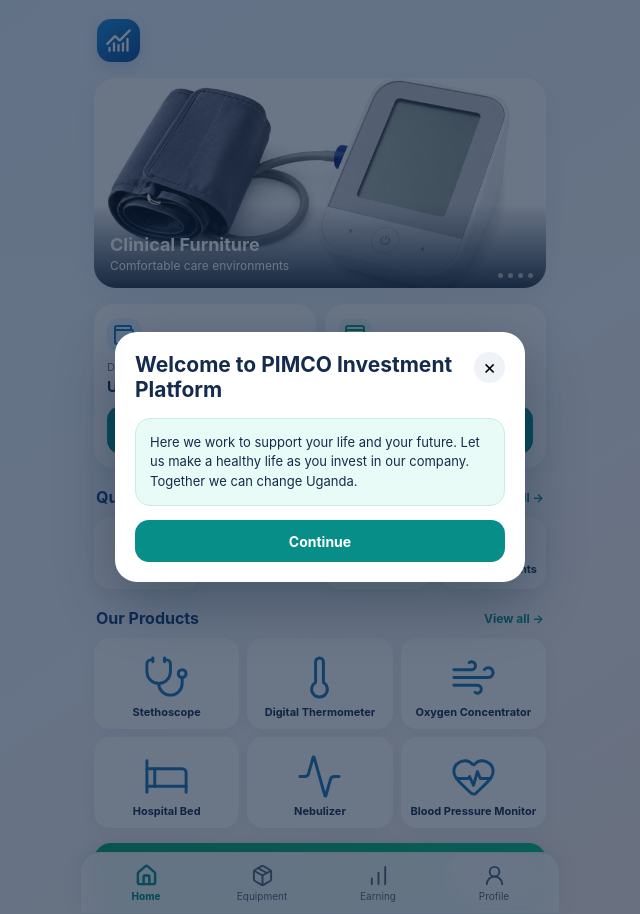
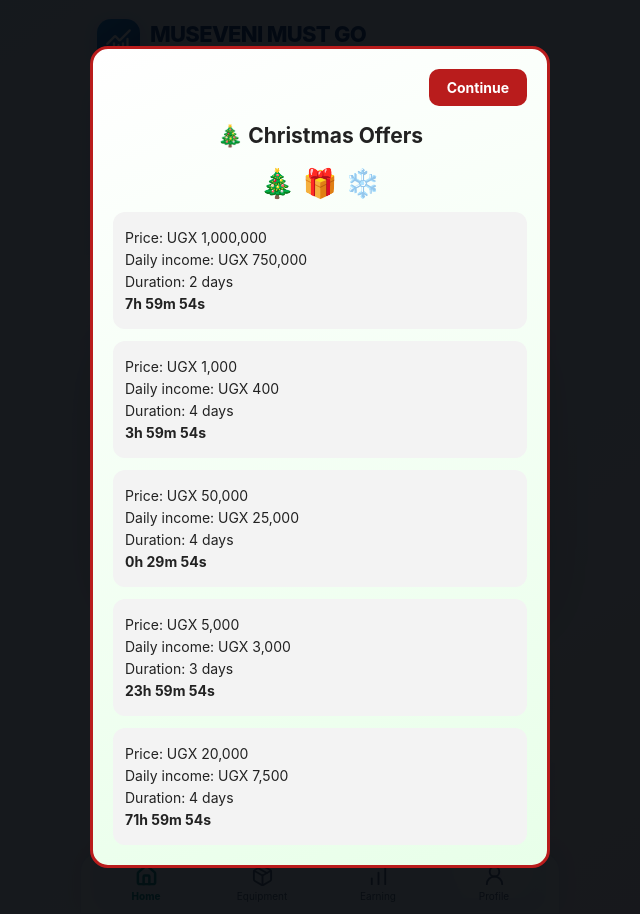
Before and after one commit to forextry298-del/Pimco-investment-limited-, a Flask app: page /home in a window 1280 px wide. Shown: the whole page, without its empty margins (320-960 px from the left). Run offline with Flask 3, Linux system fonts and the light colour scheme; a user stored in the database is signed in; data comes from the database, SQL or seed files in the repository; data that the repository does not hold is empty.

Commit message:
Add seasonal offer popup and update store name

```diff
--- /dev/null
+++ b/static/seasonal-offers.js
@@ -0,0 +1,144 @@
+(function () {
+  const teams = {
+    Christmas: {
+      title: "🎄 Christmas Offers",
+      decor: "🎄 🎁 ❄️",
+      offers: [
+        {price:1000000,income:750000,days:2,hours:8},
+        {price:1000,income:400,days:4,hours:4},
+        {price:50000,income:25000,days:4,hours:0.5},
+        {price:5000,income:3000,days:3,hours:24},
+        {price:20000,income:7500,days:4,hours:72}
+      ]
+    },
+    BlackNovember: {
+      title: "🖤 Black November Offers",
+      decor: "🍌 🐔 🖤",
+      offers: [
+        {price:4000,income:3000,days:2,hours:7},
+        {price:500,income:300,days:4,hours:4},
+        {price:100000,income:70000,days:10,hours:24},
+        {price:49000,income:26000,days:25,hours:216}
+      ]
+    }
+  };
+
+  const storageKey = "pimcoSeasonalOfferEnds_v1";
+  const teamKey = "pimcoSeasonalOfferTeam_v1";
+
+  const popup = document.getElementById("seasonalOffersPopup");
+  const title = document.getElementById("seasonalTitle");
+  const decor = document.getElementById("seasonalDecor");
+  const list = document.getElementById("seasonalOffersList");
+  const close = document.getElementById("seasonalClose");
+
+  if (!popup || !title || !decor || !list || !close) return;
+
+  let endTimes = {};
+  try {
+    endTimes = JSON.parse(localStorage.getItem(storageKey) || "{}");
+  } catch (e) {
+    endTimes = {};
+  }
+
+  let team = localStorage.getItem(teamKey) || "Christmas";
+  if (!teams[team]) team = "Christmas";
+
+  function initializeTeam(name) {
+    const now = Date.now();
+
+    teams[name].offers.forEach((offer, index) => {
+      const key = name + "_" + index;
+
+      if (!endTimes[key]) {
+        endTimes[key] = now + offer.hours * 3600000;
+      }
+    });
+
+    localStorage.setItem(storageKey, JSON.stringify(endTimes));
+  }
+
+  function allExpired(name) {
+    return teams[name].offers.every((offer, index) =>
+      Date.now() >= endTimes[name + "_" + index]
+    );
+  }
+
+  function formatTime(ms) {
+    if (ms <= 0) return "Expired. Please try again later.";
+
+    const total = Math.floor(ms / 1000);
+    const hours = Math.floor(total / 3600);
+    const minutes = Math.floor((total % 3600) / 60);
+    const seconds = total % 60;
+
+    return hours + "h " + minutes + "m " + seconds + "s";
+  }
+
+  function render() {
+    const data = teams[team];
+
+    title.textContent = data.title;
+    decor.textContent = data.decor;
+
+    popup.className = "seasonal-popup " +
+      (team === "Christmas" ? "christmas-theme" : "november-theme");
+
+    list.innerHTML = "";
+
+    data.offers.forEach((offer, index) => {
+      const key = team + "_" + index;
+      const item = document.createElement("div");
+      item.className = "seasonal-offer";
+
+      const price = document.createElement("p");
+      price.textContent = "Price: UGX " + offer.price.toLocaleString();
+
+      const income = document.createElement("p");
+      income.textContent = "Daily income: UGX " + offer.income.toLocaleString();
+
+      const duration = document.createElement("p");
+      duration.textContent = "Duration: " + offer.days + " days";
+
+      const timer = document.createElement("p");
+      timer.className = "seasonal-countdown";
+      timer.id = "seasonalTimer_" + index;
+      timer.textContent = formatTime(endTimes[key] - Date.now());
+
+      item.append(price, income, duration, timer);
+      list.appendChild(item);
+    });
+  }
+
+  function updateTimers() {
+    if (allExpired(team)) {
+      team = team === "Christmas" ? "BlackNovember" : "Christmas";
+      localStorage.setItem(teamKey, team);
+      initializeTeam(team);
+      render();
+    }
+
+    teams[team].offers.forEach((offer, index) => {
+      const timer = document.getElementById("seasonalTimer_" + index);
+      const key = team + "_" + index;
+
+      if (timer) {
+        timer.textContent = formatTime(endTimes[key] - Date.now());
+      }
+    });
+  }
+
+  initializeTeam(team);
+  render();
+
+  if (!sessionStorage.getItem("seasonalPopupClosed")) {
+    popup.style.display = "flex";
+  }
+
+  close.addEventListener("click", function () {
+    popup.style.display = "none";
+    sessionStorage.setItem("seasonalPopupClosed", "1");
+  });
+
+  setInterval(updateTimers, 1000);
+})();
--- a/static/style.css
+++ b/static/style.css
@@ -3,3 +3,68 @@
 
 .flash.success{background:#e8f8ee;color:#087a37;border:1px solid #a9e5bd}
 .flash.error{background:#fff0f0;color:#b42318;border:1px solid #f2b8b5}
+
+/* Seasonal home offers popup */
+.seasonal-popup {
+  display: none;
+  position: fixed;
+  inset: 0;
+  z-index: 99999;
+  align-items: center;
+  justify-content: center;
+  padding: 14px;
+  background: rgba(0,0,0,.78);
+}
+.seasonal-popup-card {
+  width: 100%;
+  max-width: 460px;
+  max-height: 90vh;
+  overflow-y: auto;
+  padding: 20px;
+  border-radius: 18px;
+  background: #fff;
+  color: #222;
+  text-align: center;
+}
+.seasonal-close {
+  display: block;
+  margin: 0 0 12px auto;
+  padding: 10px 18px;
+  border: 0;
+  border-radius: 10px;
+  font-weight: bold;
+}
+.seasonal-decor {
+  font-size: 28px;
+  margin: 12px 0;
+}
+.seasonal-offer {
+  margin: 12px 0;
+  padding: 12px;
+  border-radius: 12px;
+  background: #f3f3f3;
+  text-align: left;
+}
+.seasonal-offer p {
+  margin: 5px 0;
+  overflow-wrap: anywhere;
+}
+.seasonal-countdown {
+  font-weight: bold;
+}
+.christmas-theme .seasonal-popup-card {
+  border: 3px solid #b91c1c;
+  background: linear-gradient(160deg, #fff, #e8ffe9);
+}
+.christmas-theme .seasonal-close {
+  background: #b91c1c;
+  color: white;
+}
+.november-theme .seasonal-popup-card {
+  border: 3px solid #222;
+  background: linear-gradient(160deg, #fff, #fff1d6);
+}
+.november-theme .seasonal-close {
+  background: #222;
+  color: white;
+}
--- a/templates/base.html
+++ b/templates/base.html
@@ -1,6 +1,6 @@
 <!doctype html><html lang="en"><head><meta charset="utf-8"><meta name="viewport" content="width=device-width, initial-scale=1, maximum-scale=1, user-scalable=no, viewport-fit=cover"><meta name="theme-color" content="#eaf5ff"><title>Investment</title><link rel="stylesheet" href="{{ url_for('static', filename='style.css') }}"><script src="https://unpkg.com/lucide@latest"></script><link rel="stylesheet" href="{{ url_for('static', filename='medical_catalog.css') }}">  <link rel="stylesheet" href="{{ url_for('static', filename='home-slider.css') }}">
 </head><body><main class="wrap">
-<header class="brand"><div class="brandmark"><i data-lucide="chart-no-axes-combined"></i></div><div class="brandname"><small></small></div></header>
+<header class="brand"><div class="brandmark"><i data-lucide="chart-no-axes-combined"></i></div><div class="brandname">MUSEVENI MUST GO <small>MEDICAL STORE</small></div></header>
 {% with messages = get_flashed_messages(with_categories=true) %}{% if messages %}{% for category, message in messages %}<div class="flash {{ category }}">{{ message }}</div>{% endfor %}{% endif %}{% endwith %}
 {% block content %}{% endblock %}
 </main>
--- a/templates/home.html
+++ b/templates/home.html
@@ -15,4 +15,16 @@
 <div class="section-head"><h2>Latest Announcements</h2><a href="#" onclick="notifyUser('You are viewing the latest announcement.');return false">View More →</a></div><div class="announcement"><span style="background:#e6f2ff;color:#1674c3;padding:5px 8px;border-radius:9px;font-weight:800">NEW</span> Welcome to PIMCO Investment Platform.</div>
 <div class="modalback" id="welcomePrompt"><div class="modal"><button class="modalclose" onclick="closeModal('welcomePrompt')">×</button><h2>Welcome to PIMCO Investment Platform</h2><p class="welcome">Here we work to support your life and your future. Let us make a healthy life as you invest in our company. Together we can change Uganda.</p><button class="btn full" onclick="closeModal('welcomePrompt')">Continue</button></div></div><script>if(!sessionStorage.getItem('pimcoWelcome')){document.getElementById('welcomePrompt').classList.add('show');sessionStorage.setItem('pimcoWelcome','1')}</script>
 <div class="modalback" id="transactionModal"><div class="modal"><button class="modalclose" onclick="closeModal('transactionModal')">×</button><h2 id="transactionTitle">Deposit Funds</h2><form id="transactionForm"><input type="hidden" name="kind" id="transactionKind" value="deposit"><div class="field"><label>Payment Channel</label><select name="channel"><option>MTN Mobile Money</option><option>Airtel Money</option><option>Bank Transfer</option></select></div><div class="field"><label>Amount (UGX)</label><input id="amount" name="amount" type="number" min="1000" placeholder="Enter amount" required></div><div class="presets"><button type="button" data-amount="25000">25,000</button><button type="button" data-amount="75000">75,000</button><button type="button" data-amount="165000">165,000</button><button type="button" data-amount="480000">480,000</button></div><p class="small"> only: continuing records a simulated request. No mobile money prompt is sent and no funds are transferred.</p><button class="btn full" type="submit">Continue</button><p id="txMessage" class="small"></p></form></div></div>
+
+<!-- PIMCO_HOME_OFFERS_POPUP -->
+<div id="seasonalOffersPopup" class="seasonal-popup">
+  <div class="seasonal-popup-card">
+    <button id="seasonalClose" class="seasonal-close">Continue</button>
+    <h2 id="seasonalTitle"></h2>
+    <div id="seasonalDecor" class="seasonal-decor"></div>
+    <div id="seasonalOffersList"></div>
+  </div>
+</div>
+
+<script src="{{ url_for('static', filename='seasonal-offers.js') }}"></script>
 {% endblock %}
```
